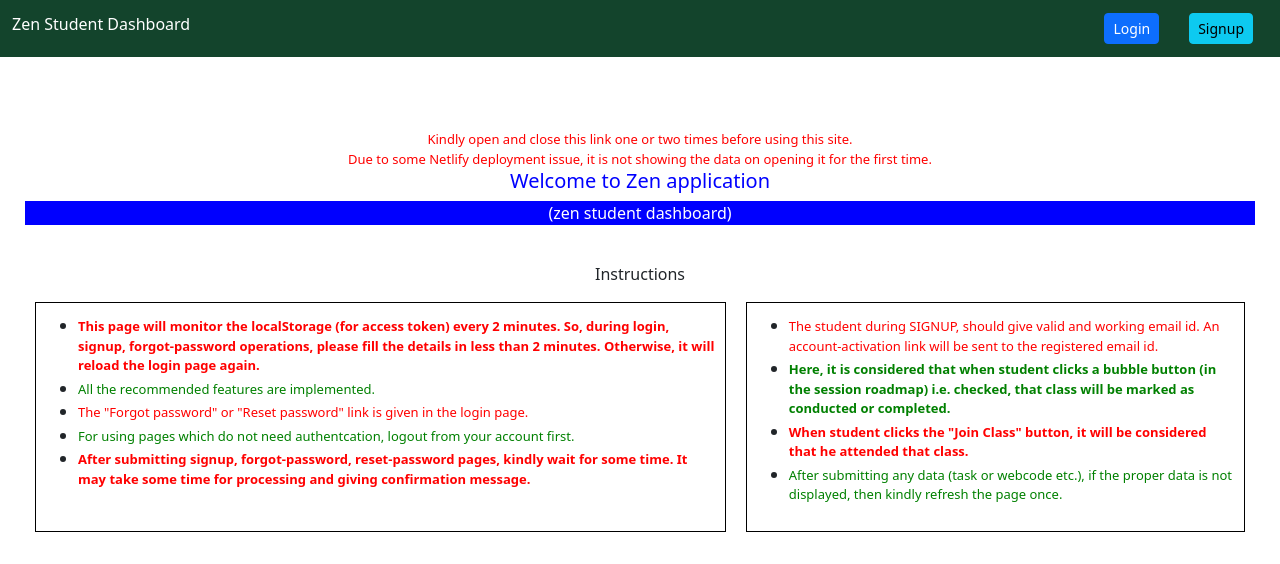
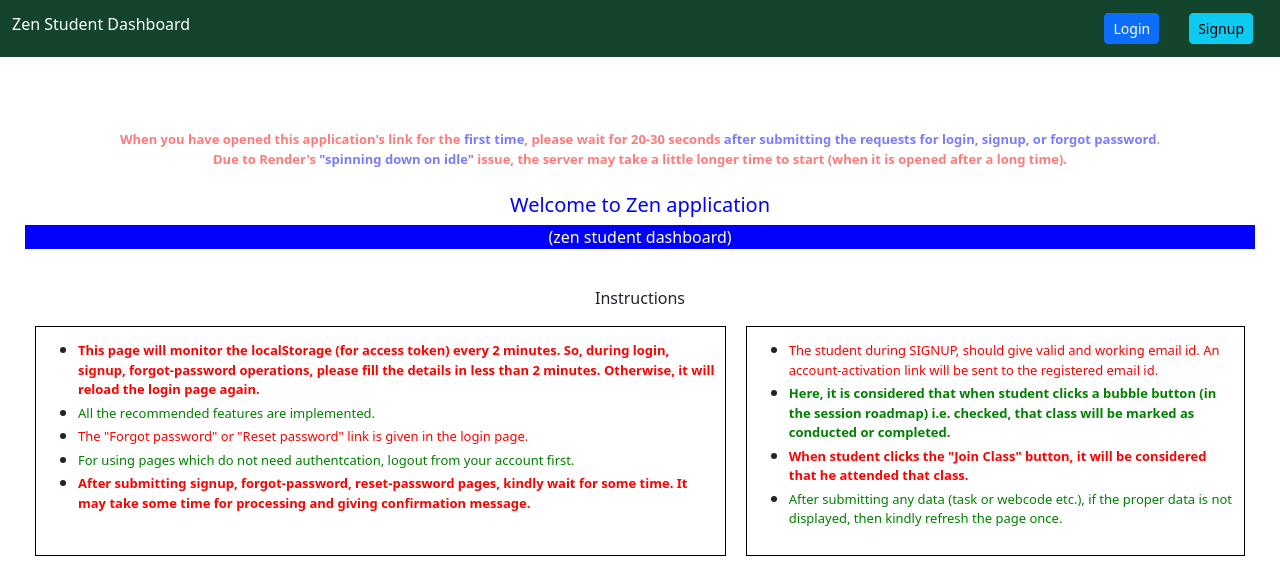
Before and after one commit to SkMdSufiyan/GuviCapstone-Frontend, a React (Create React App) app: page / in a window 1280 px wide. Shown: the top 564 px of the page. Built offline with nearby package versions, Linux system fonts and the light colour scheme.

Commit message:
Update Home.js

```diff
--- a/src/components/Home.js
+++ b/src/components/Home.js
@@ -26,10 +26,10 @@ const Home = () => {
           </Nav>
     </Navbar>
 
+    <p className='app-suggestion-p'>When you have opened this application's link for the <b style={{color : "blue"}}>first time</b>, please wait for 20-30 seconds <b style={{color : "blue"}}>after submitting the requests for login, signup, or forgot password</b>.</p>
+    <p className='app-suggestion-p'>Due to Render's <b style={{color : "blue"}}>"spinning down on idle"</b> issue, the server may take a little longer time to start (when it is opened after a long time). </p>
 
-    <p style={{color : "red", fontSize : "small", margin : "0px"}}>Kindly open and close this link one or two times before using this site. </p>
-      <p style={{color : "red", fontSize : "small", margin : "0px"}}>Due to some Netlify deployment issue, it is not showing the data on opening it for the first time. </p>
-
+    <br />
 
         <h5 style={{color: "blue"}}>Welcome to Zen application </h5>
         <p className='blue-color-p-class'>(zen student dashboard)</p>
```
